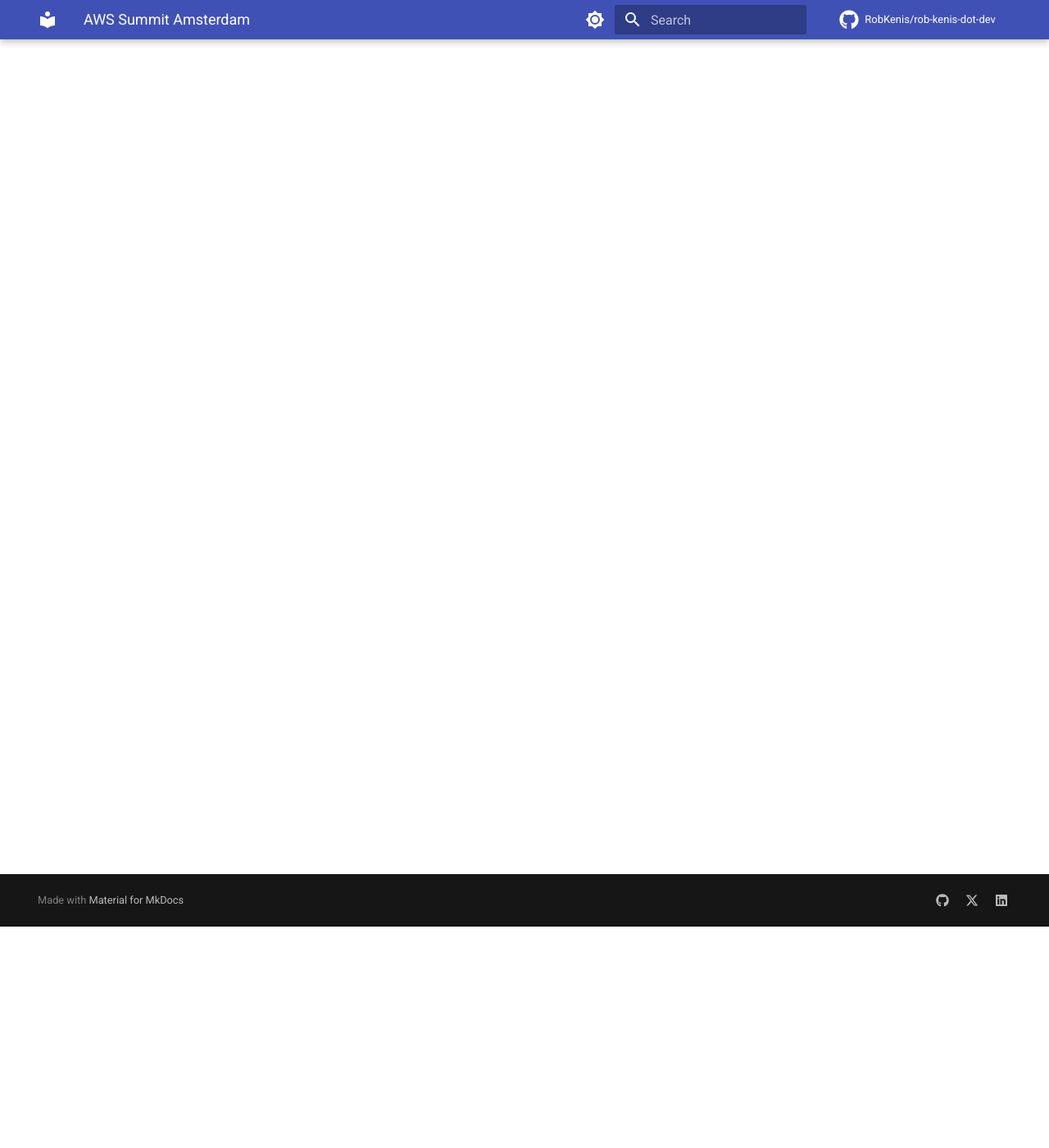
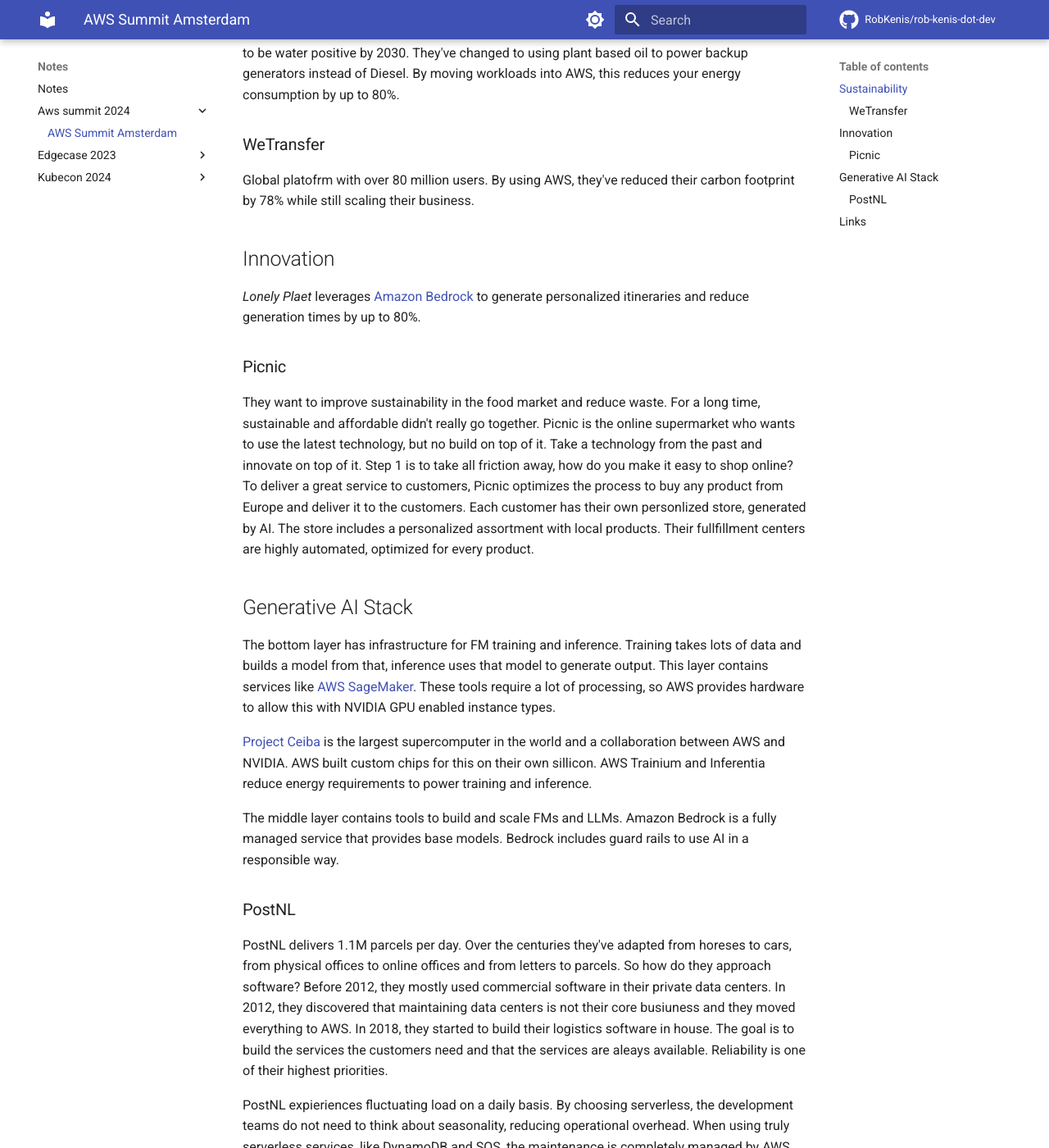
Before and after one commit to RobKenis/rob-kenis-dot-dev, an MkDocs documentation site: the page built from docs/aws-summit-2024/1-keynote.md, in a window 1280 px wide and 1400 px high, scrolled down 270 px. Shown: the whole window at 82% size. Built offline with MkDocs 1.6.1 and Material for MkDocs 9.7.7, drawn with Linux system fonts in a browser that asks for light colours; comment, search, counter and statistics services are not loaded; some of the changed text lies outside the part shown.

Commit message:
Add notes on keynote

```diff
--- a/docs/aws-summit-2024/1-keynote.md
+++ b/docs/aws-summit-2024/1-keynote.md
@@ -1 +1,66 @@
 # AWS Summit Amsterdam
+
+AWS is committed to train 25M people in technical skills by 2025.
+
+## Sustainability
+
+AWS wants to be Net-zero by 2040. They will use 100% renewable energy by 2025 and are aiming to
+be water positive by 2030. They've changed to using plant based oil to power backup generators instead
+of Diesel. By moving workloads into AWS, this reduces your energy consumption by up to 80%.
+
+### WeTransfer
+
+Global platofrm with over 80 million users. By using AWS, they've reduced their carbon footprint by 78% while
+still scaling their business.
+
+## Innovation
+
+_Lonely Plaet_ leverages [Amazon Bedrock](https://aws.amazon.com/bedrock/) to generate personalized itineraries and reduce
+generation times by up to 80%.
+
+### Picnic
+
+They want to improve sustainability in the food market and reduce waste. For a long time, sustainable and affordable didn't really go
+together.
+Picnic is the online supermarket who wants to use the latest technology, but no build on top of it. Take a technology from
+the past and innovate on top of it. Step 1 is to take all friction away, how do you make it easy to shop online? To deliver a
+great service to customers, Picnic optimizes the process to buy any product from Europe and deliver it to the customers. Each
+customer has their own personlized store, generated by AI. The store includes a personalized assortment with local products.
+Their fullfillment centers are highly automated, optimized for every product.
+
+## Generative AI Stack
+
+The bottom layer has infrastructure for FM training and inference. Training takes lots of data and builds a model from that,
+inference uses that model to generate output. This layer contains services like [AWS SageMaker](https://aws.amazon.com/sagemaker/).
+These tools require a lot of processing, so AWS provides hardware to allow this with NVIDIA GPU enabled instance types.
+
+[Project Ceiba](https://nvidianews.nvidia.com/news/aws-nvidia-strategic-collaboration-for-generative-ai) is the largest supercomputer in the
+world and a collaboration between AWS and NVIDIA. AWS built custom chips for this on their own sillicon.  AWS Trainium and Inferentia reduce
+energy requirements to power training and inference.
+
+The middle layer contains tools to build and scale FMs and LLMs. Amazon Bedrock is a fully managed service that provides base models.
+Bedrock includes guard rails to use AI in a responsible way.
+
+### PostNL
+
+PostNL delivers 1.1M parcels per day. Over the centuries they've adapted from horeses to cars, from physical offices to online offices
+and from letters to parcels. So how do they approach software? Before 2012, they mostly used commercial software in their private
+data centers. In 2012, they discovered that maintaining data centers is not their core busiuness and they moved everything to AWS.
+In 2018, they started to build their logistics software in house. The goal is to build the services the customers need and that the
+services are aleays available. Reliability is one of their highest priorities.
+
+PostNL expieriences fluctuating load on a daily basis. By choosing serverless, the development teams do not need to think about
+seasonality, reducing operational overhead. When using truly serverless services, like DynamoDB and SQS, the maintenance is completely
+managed by AWS. _When Log4j vulnerabilities were found, AWS patched their services to protect their customers._ By leveraging serverless,
+you can delegate the hardest problems to AWS.
+
+Engineers at PostNL are expected to understand distributed systems. This requires long term investment in people and culture. PostNL provides training
+by their own developers and AWS. An effective way to provide serverless engineering, is to make the right thing easy. They provide one-click
+setup of new AWS accounts that are automatilly onboarded on their network. Making wrong things hard using guard rails will also help your developers.
+
+
+
+## Links
+
+- <https://aws.amazon.com/training/restart/>
+- <https://www.adobe.com/products/firefly.html>
```
